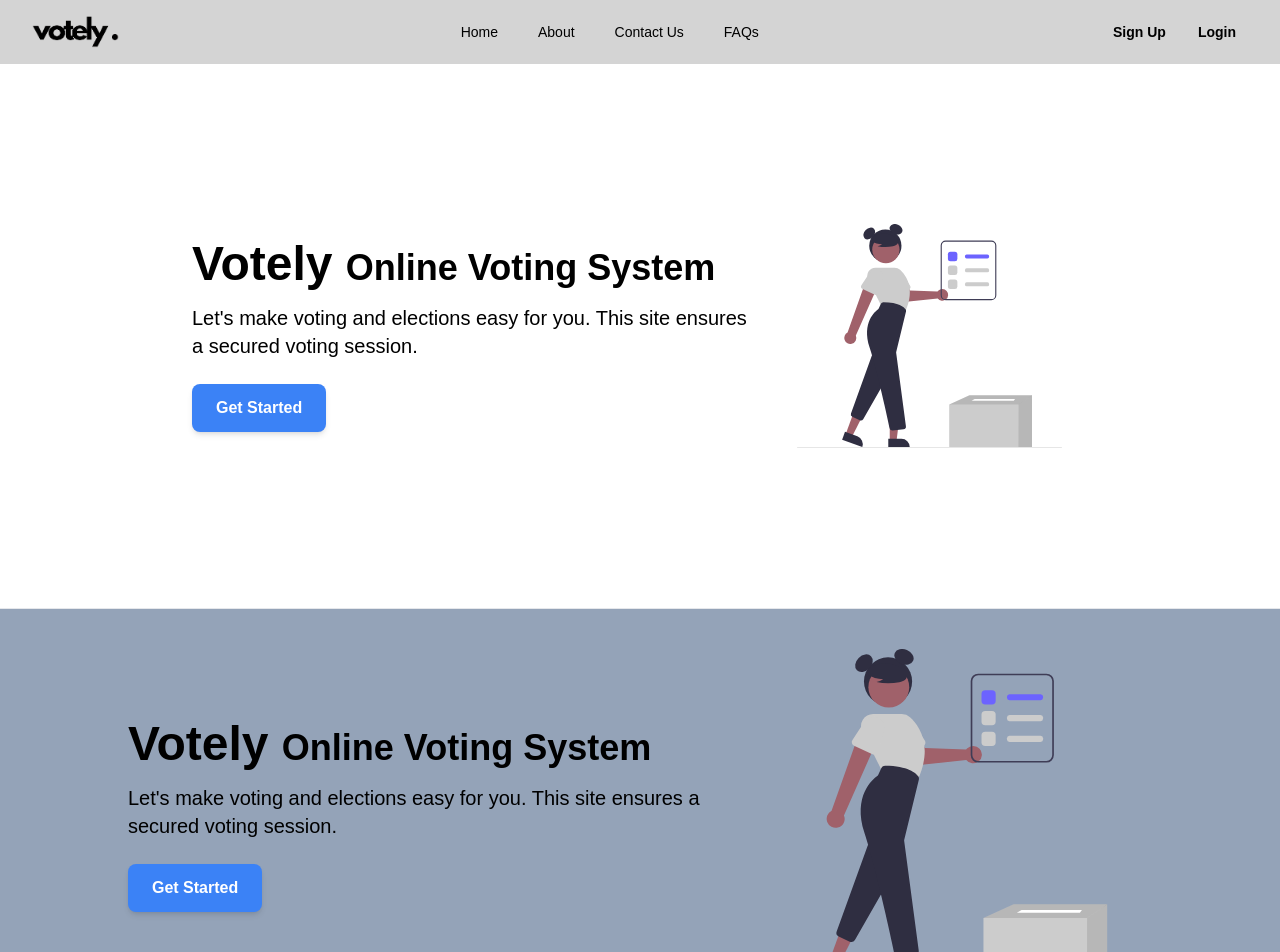
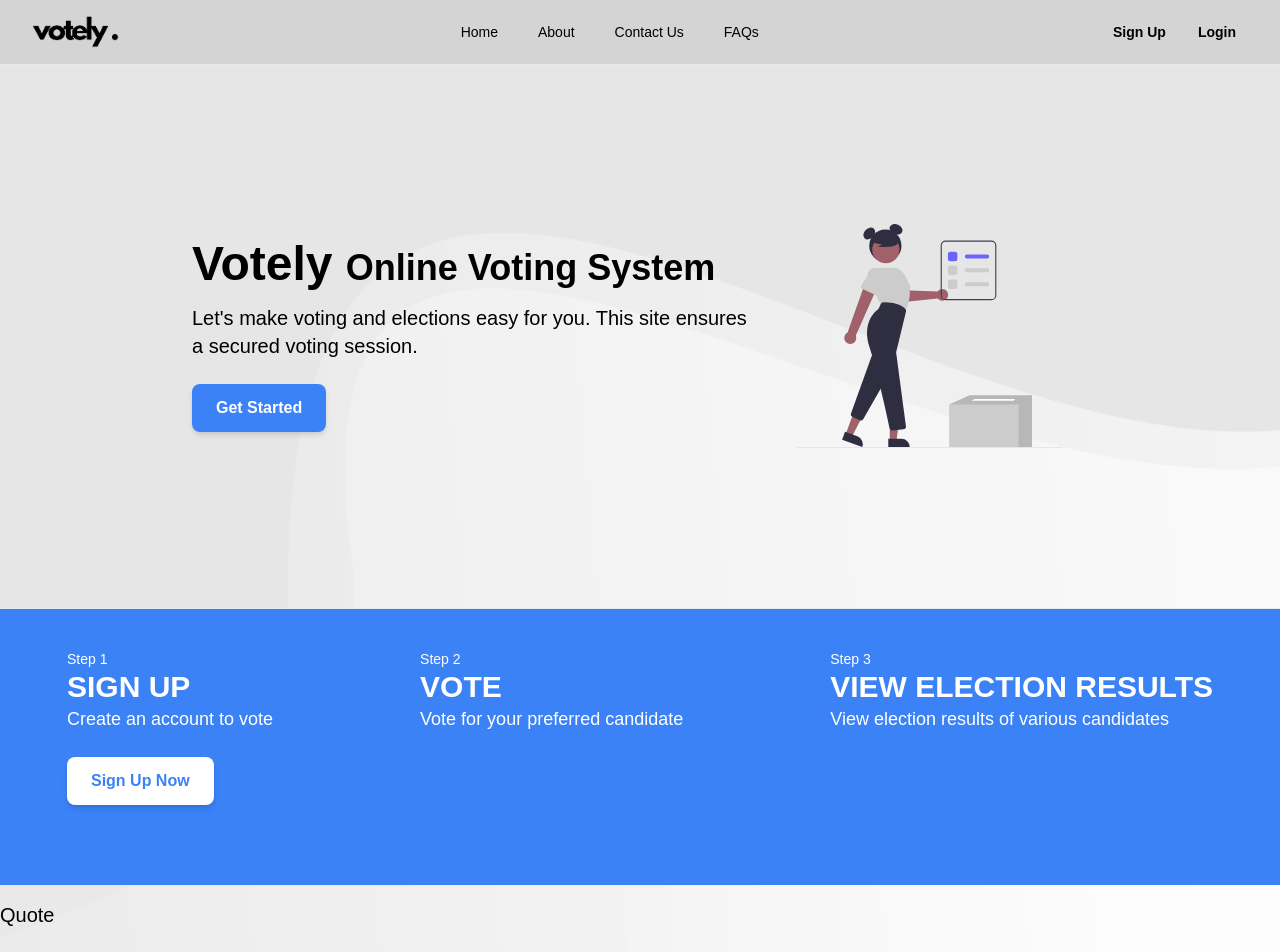
Before and after one commit to udithayeshmantha/Votely-E-voting-system, a React (Create React App) app: page / in a window 1280 px wide. Shown: the top 952 px of the page. Built offline with nearby package versions, Linux system fonts and the light colour scheme.

Commit message:
Enhance Header and Home components with updated styles, background image, and new layout for improved user experience

```diff
--- a/src/components/Header.js
+++ b/src/components/Header.js
@@ -4,7 +4,7 @@ import Logo from "../assets/logo.png";
 
 const Header = () => {
   return (
-    <div className="flex justify-evenly bg-indigo-600 text-white h-48">
+    <div className="flex justify-evenly bg-blue-500 text-white h-48 rounded-t-xl ">
       <div className="justify-items-center content-center space-y-2 ">
         <a href="#" className="">
           <img src={Logo} alt="" className="w-40 " />
--- a/src/pages/Home.js
+++ b/src/pages/Home.js
@@ -1,10 +1,14 @@
 import React from "react";
 import Landing from "../assets/landing.svg";
+import Bg from "../assets/bg.jpg";
 
 const Home = () => {
   return (
-    <div className="">
-      <div className="flex flex-col lg:flex-row justify-around items-center gap-5 p-20 md:p-20 lg:px-48 lg:py-40">
+    <div
+      className="bg-cover bg-center bg-fixed"
+      style={{ backgroundImage: `url(${Bg})` }}
+    >
+      <div className="flex flex-col lg:flex-row justify-around items-center gap-5 px-20 py-60 md:px-20 md:py-52 lg:px-48  lg:py-40">
         <div className="text-center lg:text-left">
           <div className="font-black text-3xl md:text-4xl lg:text-5xl">
             Votely{" "}
@@ -13,41 +17,47 @@ const Home = () => {
             </span>
           </div>
           <div className="text-lg md:text-xl mt-4">
-            Let's make voting and elections easy for you.
-            This site ensures a secured voting session.
+            Let's make voting and elections easy for you. This site ensures a
+            secured voting session.
           </div>
           <button className="mt-6 px-6 py-3 bg-blue-500 text-white font-semibold rounded-lg shadow-md hover:bg-blue-700 transition duration-300">
             Get Started
           </button>
         </div>
-        <div className="w-2/3 lg:w-1/2 mt-8 lg:mt-0  justify-items-center">
-          <img src={Landing} alt="Landing" className="lg:w-10/12 lg:h- md:w-1/2 md:h-1/2 sm:w-1/2 sm:h-1/2" />
+        <div className="w-2/3 lg:w-1/2 mt-8 lg:mt-0 justify-items-center">
+          <img
+            src={Landing}
+            alt="Landing"
+            className="lg:w-10/12 lg:h- md:w-1/2 md:h-1/2 sm:w-1/2 sm:h-1/2"
+          />
         </div>
       </div>
+
       <hr />
-      <div className="flex flex-col lg:flex-row justify-around items-center gap-5 p-5 md:p-10 lg:px-32 lg:pb-20 bg-slate-400">
-        <div className="text-center lg:text-left">
-          <div className="font-black text-3xl md:text-4xl lg:text-5xl">
-            Votely{" "}
-            <span className="font-bold text-2xl md:text-3xl lg:text-4xl">
-              Online Voting System
-            </span>
-          </div>
-          <div className="text-lg md:text-xl mt-4">
-            Let's make voting and elections easy for you.
-            This site ensures a secured voting session.
-          </div>
-          <button className="mt-6 px-6 py-3 bg-blue-500 text-white font-semibold rounded-lg shadow-md hover:bg-blue-700 transition duration-300">
-            Get Started
+      <div className="bg-blue-500 flex flex-col lg:flex-row justify-evenly lg:items-start items-center text-left">
+        <div className="text-white p-5 lg:pr-20 lg:pl-5 lg:pb-20 lg:pt-10 mb-4 lg:mb-0 ">
+          <div className="text-sm">Step 1</div>
+          <div className="text-3xl font-bold ">SIGN UP</div>
+          <div className="text-lg hidden lg:block">Create an account to vote</div>
+          <button className="mt-6 px-6 py-3 bg-white text-blue-500 font-semibold rounded-lg shadow-md hover:bg-neutral-300 transition duration-300 hidden lg:block">
+            Sign Up Now
           </button>
         </div>
-        <div className="w-full lg:w-1/2 mt-8 lg:mt-0 hidden sm:block justify-items-center">
-          <img src={Landing} alt="Landing" className="lg:w-full lg:h- md:w-1/2 md:h-1/2 sm:w-1/2 sm:h-1/2" />
+        <div className="text-white p-5 lg:pr-20 lg:pl-5 lg:pb-20 lg:pt-10 mb-4 lg:mb-0 ">
+          <div className="text-sm">Step 2</div>
+          <div className="text-3xl font-bold">VOTE</div>
+          <div className="text-lg hidden lg:block">Vote for your preferred candidate</div>
+        </div>
+        <div className="text-white p-5 lg:pr-5 lg:pl-5 lg:pb-20 lg:pt-10 ">
+          <div className="text-sm">Step 3</div>
+          <div className="text-3xl font-bold">VIEW ELECTION RESULTS</div>
+          <div className="text-lg hidden lg:block">
+            View election results of various candidates
+          </div>
         </div>
       </div>
 
       <div className="text-center lg:text-left">
-        <div className="text-2xl font-semibold">Steps</div>
         <div className="text-xl mt-4">Quote</div>
         <div className="text-xl mt-4">Features</div>
       </div>
```
